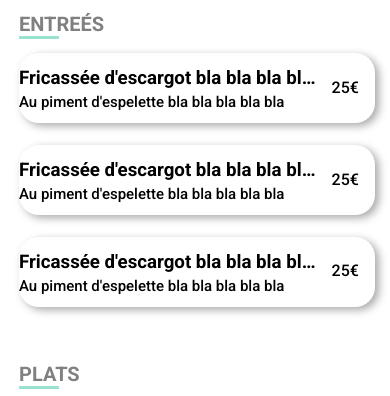
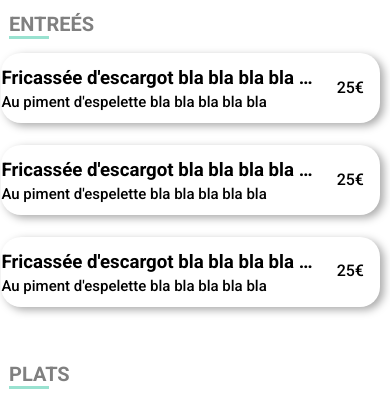
Before and after one commit to EmilieK64/Ohmyfood, a website: page Ohmyfood/la_palette_du_goût.html in a window 390 px wide. Shown: the part 425-821 px from the top of the page. Drawn offline with Linux system fonts and the light colour scheme; a web font is replaced by a local one.

Commit message:
improving menu on restaurant page mobile presentation

```diff
--- a/Ohmyfood/sass/style.scss
+++ b/Ohmyfood/sass/style.scss
@@ -652,7 +652,7 @@ main {
     color:grey;
     position:relative;
     font-size:20px;
-    padding-left:44px;
+    padding-left:34px;
     &::after {
     background-color: #99E2D0;
     height: 3px;
@@ -660,7 +660,7 @@ main {
     content: "";
     position: absolute;
     top: 23px;
-    left: 44px;
+    left: 34px;
     }
 }
     &_comments {
@@ -668,10 +668,12 @@ main {
         flex-direction: column;
         justify-content: space-between;
         height:300px;
-        padding-left:10%;
-        width:94%;
+        padding-left:6%;
+        width:100%;
         @include intermediate-screen {
             flex-direction: column;
+            padding-left:10%;
+            width:96%;
         }
             &_field {
                 @include steps;
```
Also changed, not shown: Ohmyfood/sass/prefixed/style.css, 1 other file.
